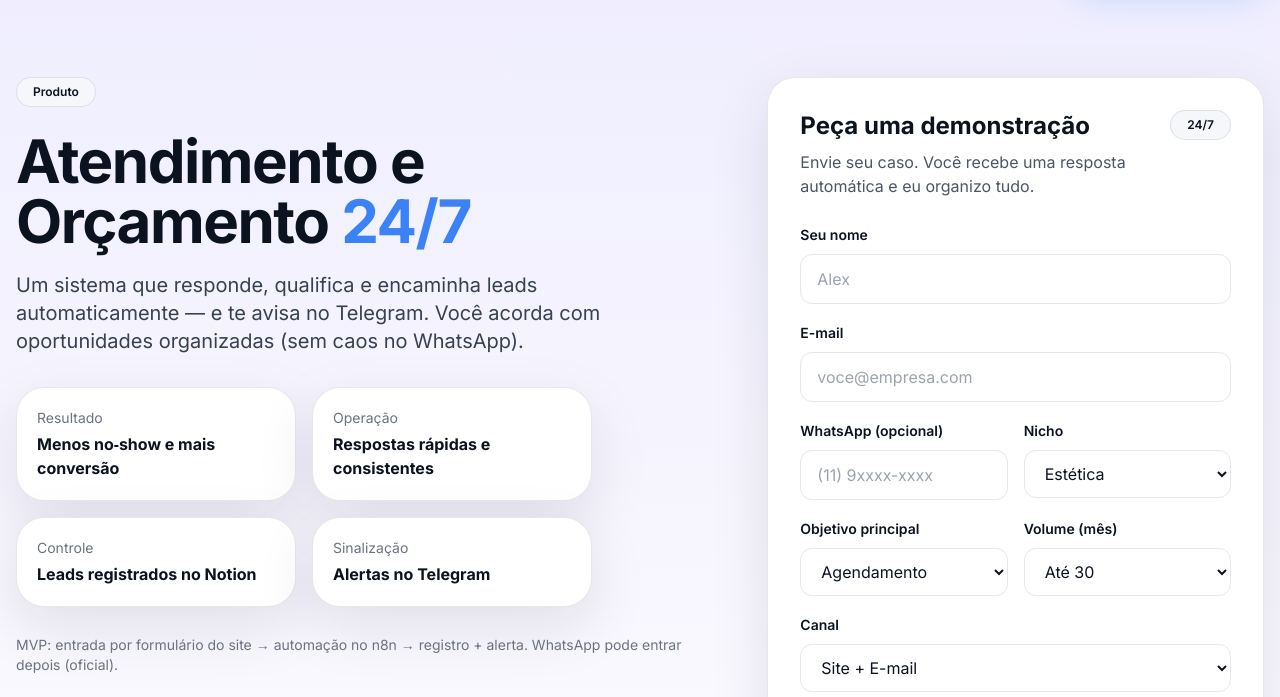
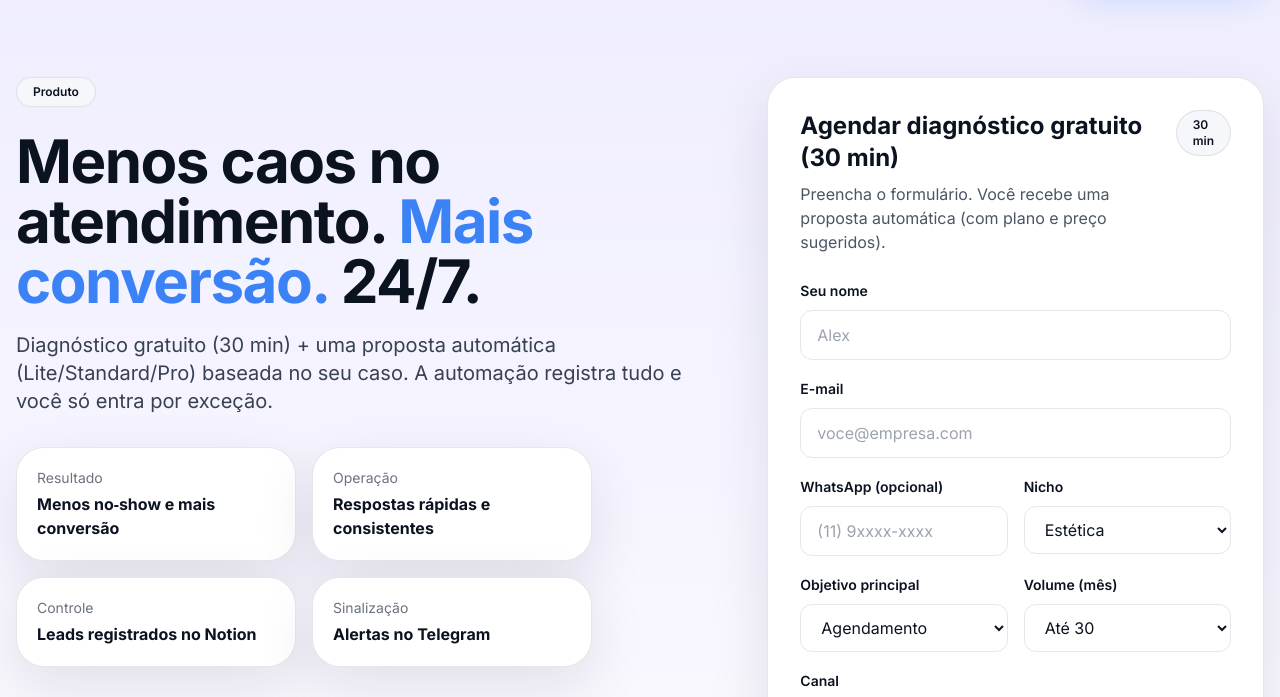
Before and after one commit to AlexOliverax/All-Solution-Systems, an Astro site: page / in a window 1280 px wide. Shown: the part 83-780 px from the top of the page. Built offline with nearby package versions, Linux system fonts and the light colour scheme; Astro itself is replaced by a stand-in of ours.

Commit message:
copy: position as free 30-min diagnosis + automatic proposal

```diff
--- a/src/components/product/Lead247Hero.astro
+++ b/src/components/product/Lead247Hero.astro
@@ -17,11 +17,11 @@ const NICHOS = [
       <div class="lg:col-span-7">
         <div class="chip-premium">Produto</div>
         <h1 class="mt-6 text-4xl md:text-6xl font-black tracking-tight text-premium-ink">
-          Atendimento e Orçamento <span class="text-brand-blue">24/7</span>
+          Menos caos no atendimento. <span class="text-brand-blue">Mais conversão.</span> 24/7.
         </h1>
         <p class="mt-5 text-lg md:text-xl text-gray-700 max-w-2xl">
-          Um sistema que responde, qualifica e encaminha leads automaticamente — e te avisa no Telegram.
-          Você acorda com oportunidades organizadas (sem caos no WhatsApp).
+          Diagnóstico gratuito (30 min) + uma proposta automática (Lite/Standard/Pro) baseada no seu caso.
+          A automação registra tudo e você só entra por exceção.
         </p>
 
         <div class="mt-8 grid grid-cols-1 sm:grid-cols-2 gap-4 max-w-xl">
@@ -52,10 +52,10 @@ const NICHOS = [
         <div class="card-premium p-7 md:p-8">
           <div class="flex items-start justify-between gap-4">
             <div>
-              <h2 class="text-2xl font-black text-premium-ink">Peça uma demonstração</h2>
-              <p class="mt-2 text-gray-600">Envie seu caso. Você recebe uma resposta automática e eu organizo tudo.</p>
+              <h2 class="text-2xl font-black text-premium-ink">Agendar diagnóstico gratuito (30 min)</h2>
+              <p class="mt-2 text-gray-600">Preencha o formulário. Você recebe uma proposta automática (com plano e preço sugeridos).</p>
             </div>
-            <div class="chip-premium">24/7</div>
+            <div class="chip-premium">30 min</div>
           </div>
 
           <form id="lead247" class="mt-6 grid grid-cols-1 gap-4">
@@ -129,7 +129,7 @@ const NICHOS = [
               <span>Autorizo o uso dos dados para retorno do contato (LGPD).</span>
             </label>
 
-            <button type="submit" class="btn-primary w-full">Enviar</button>
+            <button type="submit" class="btn-primary w-full">Receber proposta automática</button>
 
             <p id="lead247_status" class="text-sm text-gray-600"></p>
           </form>
--- a/src/pages/index.astro
+++ b/src/pages/index.astro
@@ -5,8 +5,8 @@ import Steps3Premium from '../components/premium/Steps3Premium.astro';
 ---
 
 <MainLayout
-  title="Atendimento e Orçamento 24/7"
-  description="Atendimento e orçamento 24/7 com IA + automação (n8n). Captação no site, qualificação, registro no Notion e alertas no Telegram."
+  title="Diagnóstico gratuito (30 min) — Atendimento 24/7"
+  description="Diagnóstico gratuito (30 min) + automação de atendimento 24/7: captação no site, qualificação, proposta automática (Lite/Standard/Pro), registro no Notion e alertas."
 >
   <Lead247Hero />
 
```
